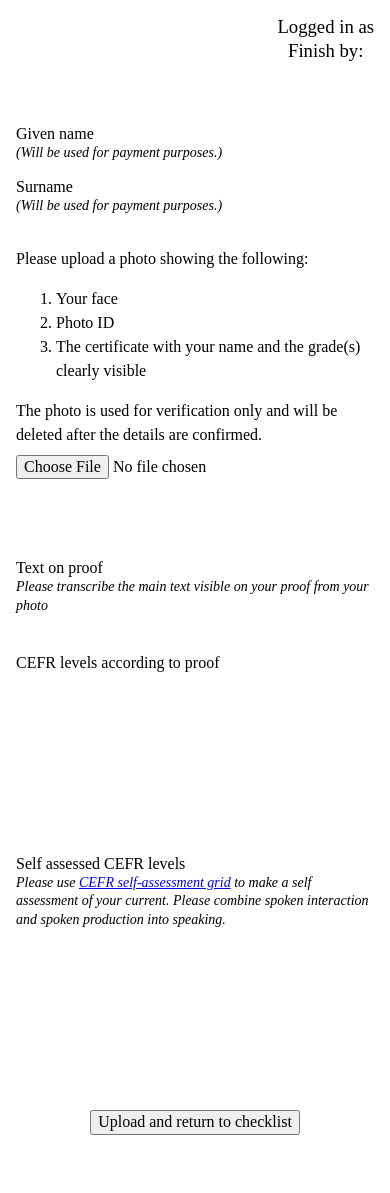
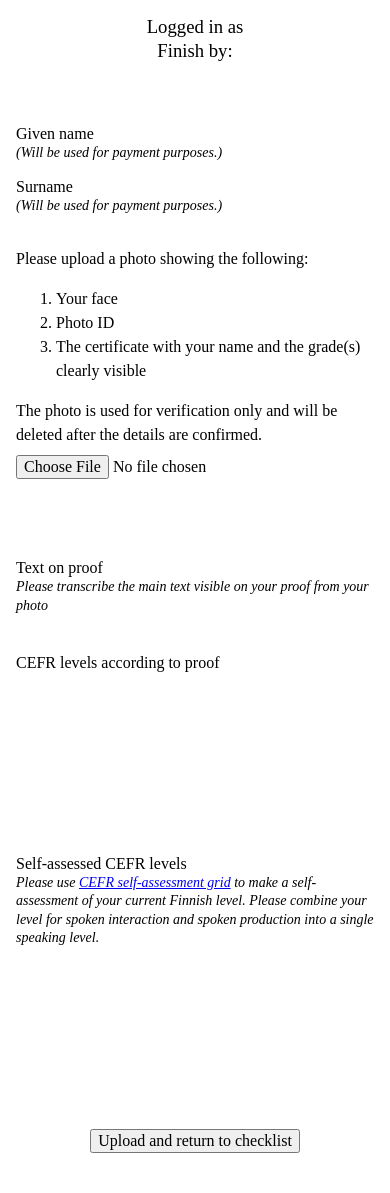
Before and after one commit to frankier/finnvocabcollect, a Python web app: template selfassess/selfassess/templates/proof.html in a window 390 px wide. Shown: the top 1193 px of the page. Before the commit the page ends 1135 px from the top, so only its background shows below. Run offline with Jinja, Linux system fonts and the light colour scheme; the template is opened without the code that fills it, so the values that code supplies are empty.

Commit message:
Adjust layout for mobile some more

```diff
--- a/selfassess/selfassess/templates/base.html
+++ b/selfassess/selfassess/templates/base.html
@@ -9,7 +9,7 @@
     <title>Finnish vocabulary self-assessment</title>
   </head>
   <body>
-    <div class="flex justify-between ma3">
+    <div class="flex flex-column flex-row-ns justify-between ma3">
       <div>
         {% block topbar %}{% endblock %}
       </div>
--- a/selfassess/selfassess/templates/proof.html
+++ b/selfassess/selfassess/templates/proof.html
@@ -99,13 +99,13 @@
 
     <div class="flex items-center-ns flex-column flex-row-ns mh3 mv4 mv3-ns">
         <label class="w5-ns mb2 mb0-ns" for="surname">
-            Self assessed CEFR levels<br>
+            Self-assessed CEFR levels<br>
             <span class="i f6">
                 Please use <a
                     href="https://www.coe.int/en/web/portfolio/self-assessment-grid">CEFR
-                    self-assessment grid</a> to make a self assessment of your
-                current. Please combine spoken interaction and spoken
-                production into speaking.
+                    self-assessment grid</a> to make a self-assessment of your
+                current Finnish level. Please combine your level for spoken interaction and spoken
+                production into a single speaking level.
             </span>
         </label>
         {{ cefr_block([
--- a/selfassess/selfassess/templates/selfassess.html
+++ b/selfassess/selfassess/templates/selfassess.html
@@ -22,7 +22,7 @@
 {%- endmacro %}
 
 {% block topbar %}
-    <h3><a href="/">← Return to study overview</a></h3>
+    <h3 class="normal mt0 mb2 mb0-ns"><a href="/">← Return to study overview</a></h3>
 {% endblock %}
 
 {% block body %}
@@ -41,7 +41,7 @@
 <form
      id="selfassessform"
      method="post"
-     class="ma5 mt0 mw7 center f3 tc"
+     class="mv5 mt0 mw7 center-ns f3 tc mh2"
      hx-post="{{ url_for("selfassess") }}"
      hx-target="#wordinfo"
      hx-swap="outerHTML"
--- a/selfassess/selfassess/templates/wordinfo_snippet.html
+++ b/selfassess/selfassess/templates/wordinfo_snippet.html
@@ -1,5 +1,5 @@
 <div id="wordinfo">
-    <h3 class="tr ma0 normal">
+    <h3 class="tr ma0 normal f4 f3-ns">
         {{ batch_complete + 1 }}/
         {%- if batch_target is not none -%}
             {{ batch_target }}
@@ -7,7 +7,7 @@
             unlimited
         {%- endif -%}
     </h3>
-    <h1>{{ word }}</h1>
+    <h1 class="{% if word | length >= 18 %}f3{% else %}f2{% endif %} f1-ns">{{ word }}</h1>
     <input type="hidden" name="word" value="{{ word }}">
     <input type="hidden" name="word_id" value="{{ word_id }}">
     <input type="hidden" name="complete" value="{{ batch_complete }}">
```
